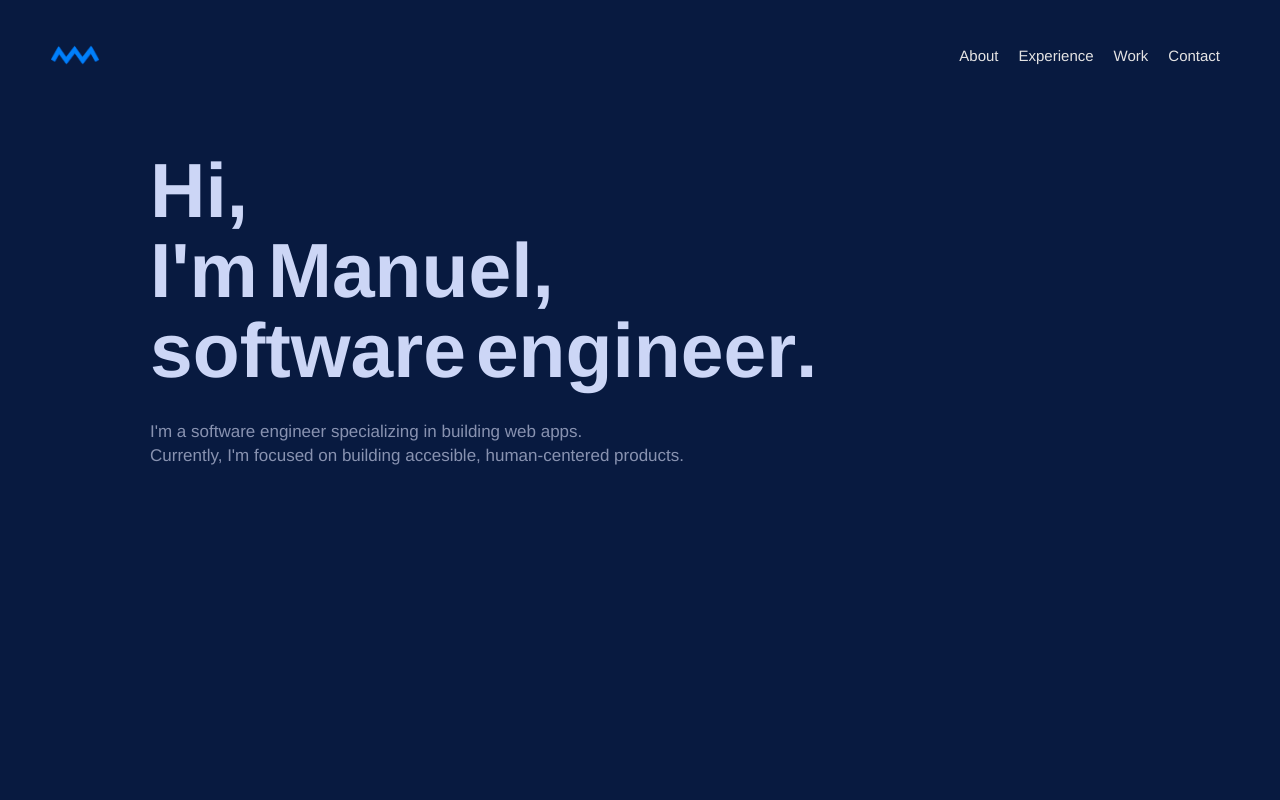
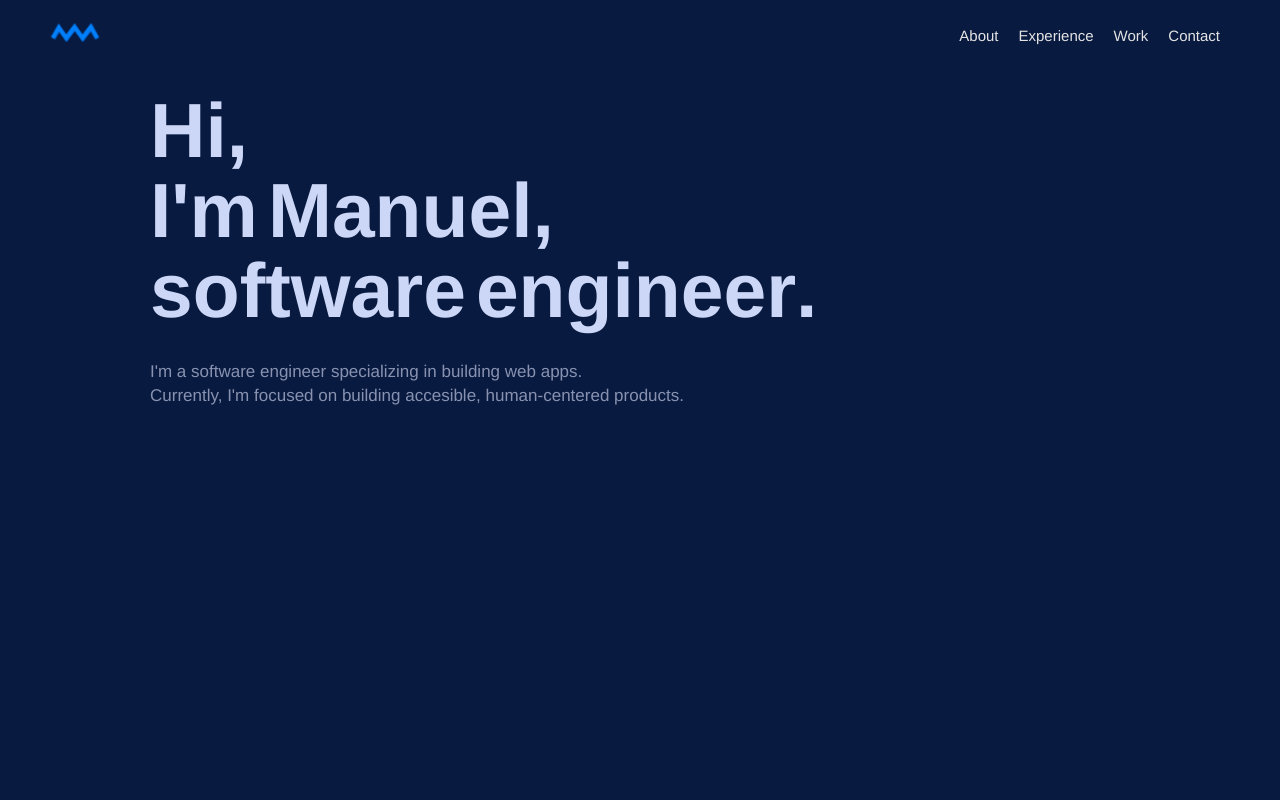
Before and after one commit to Sotorev/portfolio, a React (Create React App) app: page / in a window 1280 px wide. Shown: the top 800 px of the page. Built offline with nearby package versions, Linux system fonts and the light colour scheme.

Commit message:
fixed navbar

```diff
--- a/src/components/Experience/index.js
+++ b/src/components/Experience/index.js
@@ -2,7 +2,7 @@ import "./index.scss";
 import AnimatedLetters from "../AnimatedLetters";
 import { useInView } from 'react-intersection-observer';
 const Experience = () => {
-	const [ref, inView, entry] = useInView({ threshold: 0, triggerOnce: true });
+	const [ref, inView, entry] = useInView({ threshold: .3, triggerOnce: true });
 	return (
 		<section ref={ref} id="experience" className="experience">
 			<div className={inView ? 'section-title show' : 'section-title hidden'}>
--- a/src/components/Hero/index.scss
+++ b/src/components/Hero/index.scss
@@ -15,7 +15,7 @@
 .hero {
   min-height: 100vh;
   max-width: 1600px;
-  margin: auto;
+  margin: 70px auto;
 }
 
 .hero>p {
--- a/src/components/Navbar/index.js
+++ b/src/components/Navbar/index.js
@@ -1,10 +1,24 @@
 import './index.scss'
 import logo from '../../assets/images/manrev.png';
 import { useState } from 'react';
+import useScrollDir from '../../hooks/useScrollDir';
 export default function Navbar() {
   const [showNavBar, setShowNavBar] = useState(false);
+  const scrollDir = useScrollDir();
+  let navClassName = "nav-bar";
+  if (scrollDir == "INITIAL") {
+    navClassName = "nav-bar";
+  }
+  else if (scrollDir == "UP") {
+    navClassName = "nav-bar show-nav-bar";
+  }
+  else {
+    navClassName = "nav-bar hide-nav-bar";
+  }
   return (
-    <header className={'nav-bar'}>
+    <header
+      className={navClassName}
+    >
       <a className='logo' href='/'>
         <img src={logo} alt='manrev-logo' />
       </a>
--- a/src/components/Navbar/index.scss
+++ b/src/components/Navbar/index.scss
@@ -1,12 +1,28 @@
 $text-color: rgb(228, 227, 227);
 
+.hide-nav-bar{
+  box-shadow: 0 10px 30px -15px black;
+  transform: translate(0, -70px);
+  transition: all .5s;
+}
+.show-nav-bar{
+  z-index: 3;
+  transform: none;
+  transition: all .5s;
+  backdrop-filter: blur(10px);
+  box-shadow: 0 10px 30px -15px black;
+}
 .nav-bar {
+  transition: all 1s;
   display: flex;
-  margin-top: 30px;
+  align-items: center;
+  position: fixed;
+  z-index: 3;
+  top: 0;
   font-size: 1.5rem;
   color: $text-color;
   width: 100%;
-  height: 100px;
+  height: 70px;
   justify-content: space-between;
 
   .nav-menu {
@@ -36,6 +52,7 @@ $text-color: rgb(228, 227, 227);
   ul {
     padding-right: 50px;
     display: flex;
+    align-items: center;
     list-style-type: none;
 
     li {
--- /dev/null
+++ b/src/hooks/useScrollDir.js
@@ -0,0 +1,28 @@
+import { useEffect, useState } from "react";
+
+const useScroll = () => {
+
+	const [lastScrollY, setLastScrollY] = useState(0);
+	const [scrollDir, setscrollDir] = useState("UP");
+
+	useEffect(() => {
+		function handleScroll(e) {
+			if (window.scrollY == 0) {
+				setscrollDir("INITIAL")
+			}
+			else if (window.scrollY < lastScrollY) {
+				setscrollDir("UP");
+			}
+			else {
+				setscrollDir("DOWN");
+			}
+			setLastScrollY(window.scrollY);
+		}
+		window.addEventListener("scroll", handleScroll);
+		return () => window.removeEventListener("scroll", handleScroll);
+	}, [lastScrollY])
+
+	return scrollDir;
+}
+
+export default useScroll;
```
